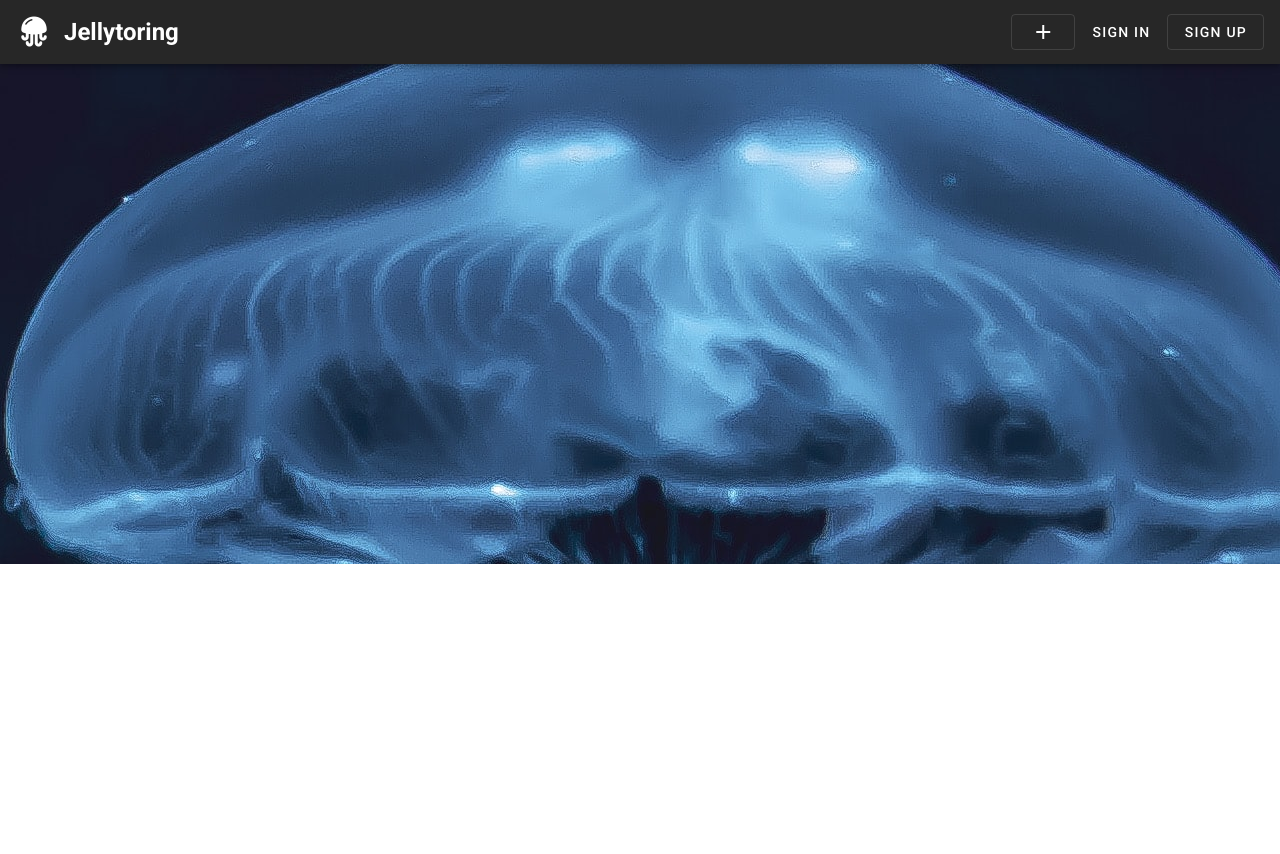
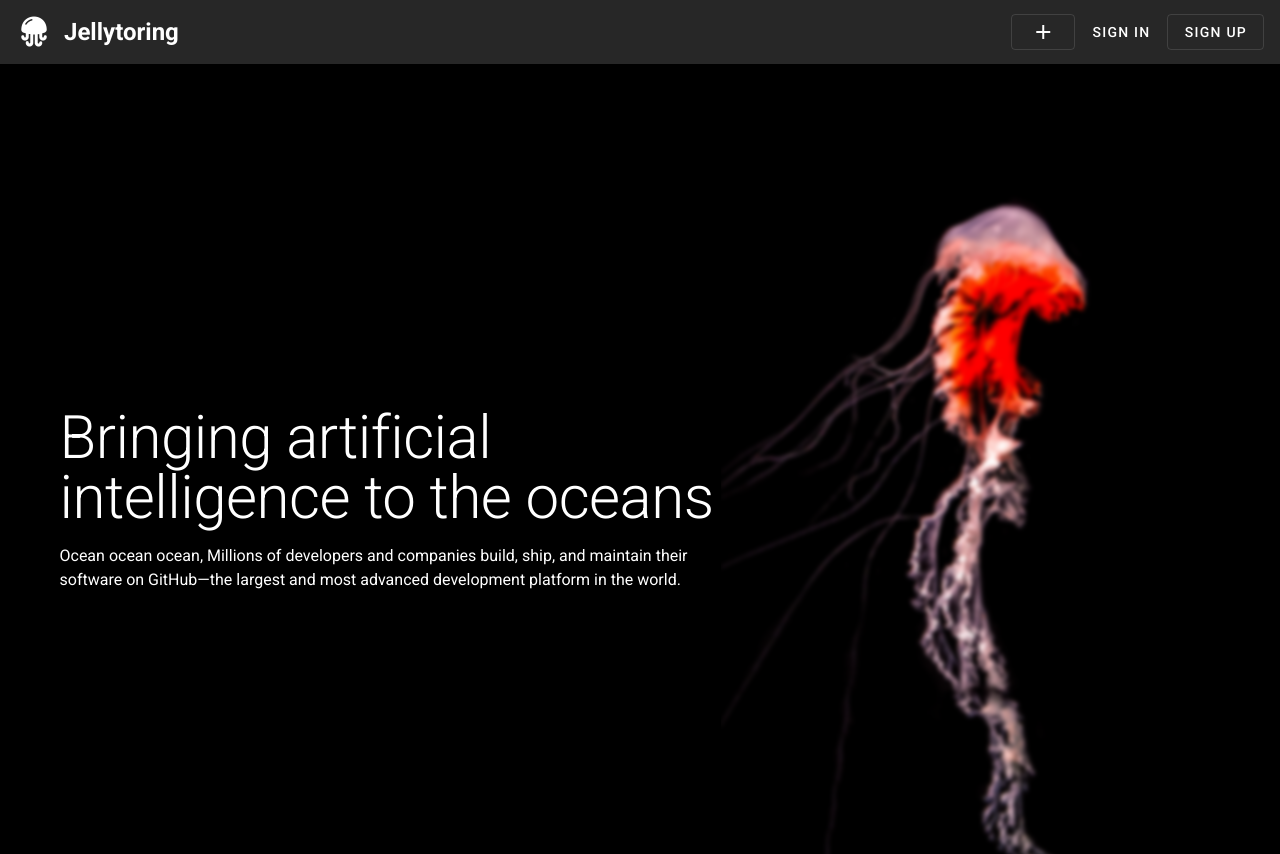
Before and after one commit to rubur-webbeds/jellytoring-web, a Vue app: page / in a window 1280 px wide. Shown: the top 854 px of the page. Before the commit the page ends 800 px from the top, so only its background shows below. Built offline with nearby package versions, Linux system fonts and the light colour scheme; what @timbouc/vuetify-country-region-input would draw is missing.

Commit message:
Add Hero

```diff
--- a/src/components/Landing.vue
+++ b/src/components/Landing.vue
@@ -1,41 +1,37 @@
 <template>
-  <div>
-    <vue-video-section
-      v-if="false"
-      :elementId="'header-background-video'"
-      :ref="'header-background-video'"
-      :mp4Source="require('../assets/media/video/jellyfish.mp4')"
-      :mobileBreakpoint="992"
-      :desktopHeight="550"
-      :mobileHeight="450"
-      :playsinline="true"
-      :loop="true"
-      :autoplay="true"
-      :autobuffer="true"
-      :muted="true"
+  <section id="hero">
+    <div
+      class="d-flex justify-space-around mb-6 align-center py-16 container"
+      height="900"
     >
-      <div slot="overlay-content" class="overlay-content">
-        <h1>Machine learning applied to the ocean</h1>
-        <h3>
-          jellyfish video provided by Videvo, downloaded from www.videvo.net
-        </h3>
-        <!-- <div class="container py-4">
-        <div class="row justify-content-center mb-4">
-          <div class="col-lg-6">
-            <p>
-              Lorem ipsum dolor sit amet, consectetur adipisicing elit. Expedita
-              quam laboriosam iusto, sapiente, tempore eaque eos unde.
-              Recusandae, officia perferendis tenetur in animi excepturi
-              perspiciatis culpa amet quia voluptatibus tempora.
-            </p>
-          </div>
-        </div>
-      </div> -->
+      <div>
+          <h1 class="text-h2 white--text">
+            Bringing artificial intelligence to the oceans
+          </h1>
+
+          <p class="mt-4 text-medium-emphasis white--text">
+            Ocean ocean ocean, Millions of developers and companies build, ship, and maintain their software on GitHub—the largest and most advanced development platform in the world.
+          </p>
       </div>
-    </vue-video-section>
-    <v-parallax
-      :src="require('../assets/media/img/jellyfish.jpg')"
-    ></v-parallax>
+      <v-img class="pa-2"
+        :lazy-src="require('@/assets/media/img/jellyfish_1.jpeg')"
+        max-height="1500"
+        max-width="500"
+        :src="require('@/assets/media/img/jellyfish_1.jpeg')"
+      ></v-img>
+    </div>
+  </section>
+</template>
 
-  </div>
-</template>
+
+<script>
+  export default {
+    name: 'LandingHero'
+  }
+</script>
+
+<style scoped>
+#hero {
+  background-color: black;
+}
+</style>
```
Also changed, not shown: src/assets/media/img/jellyfish_1.jpeg (added).
